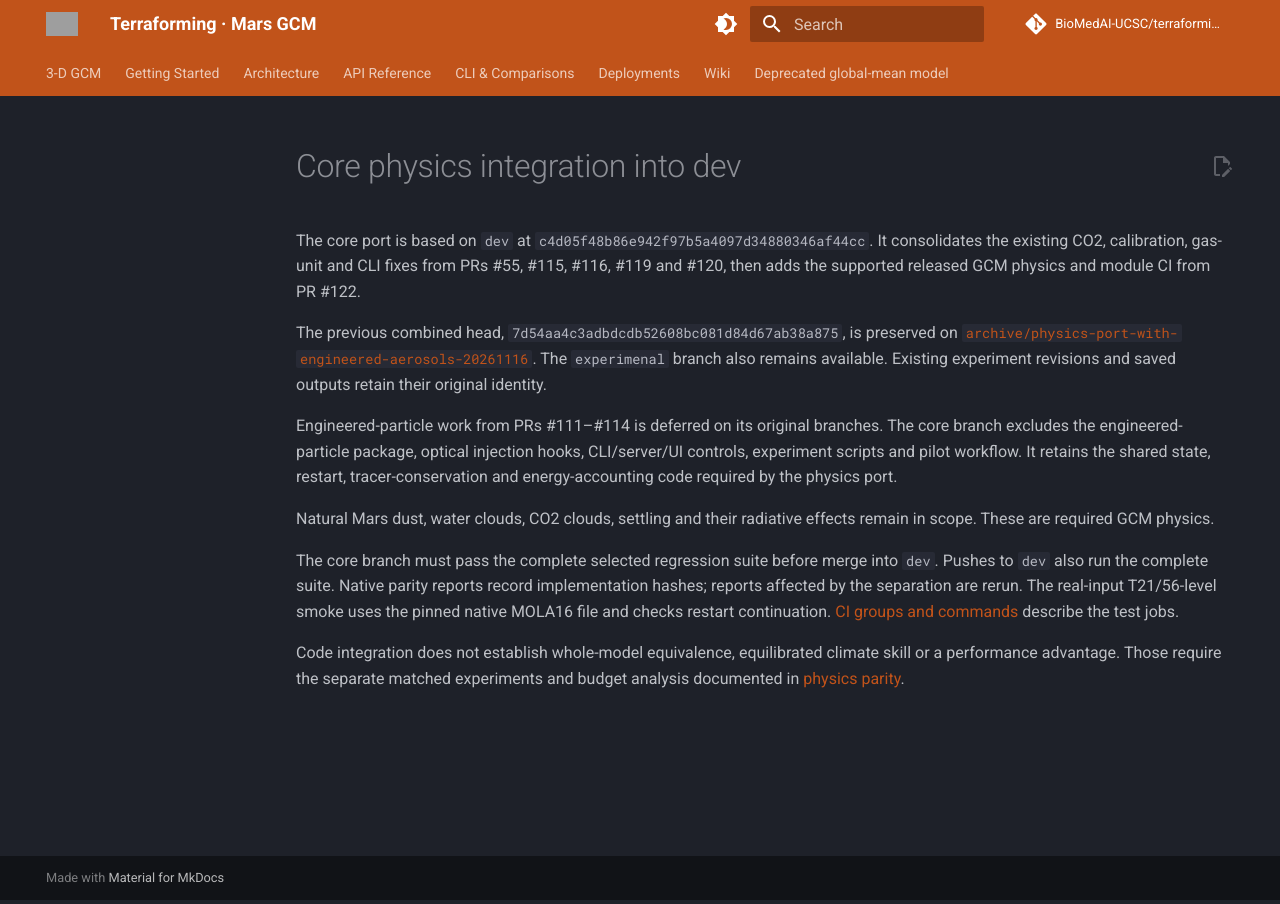
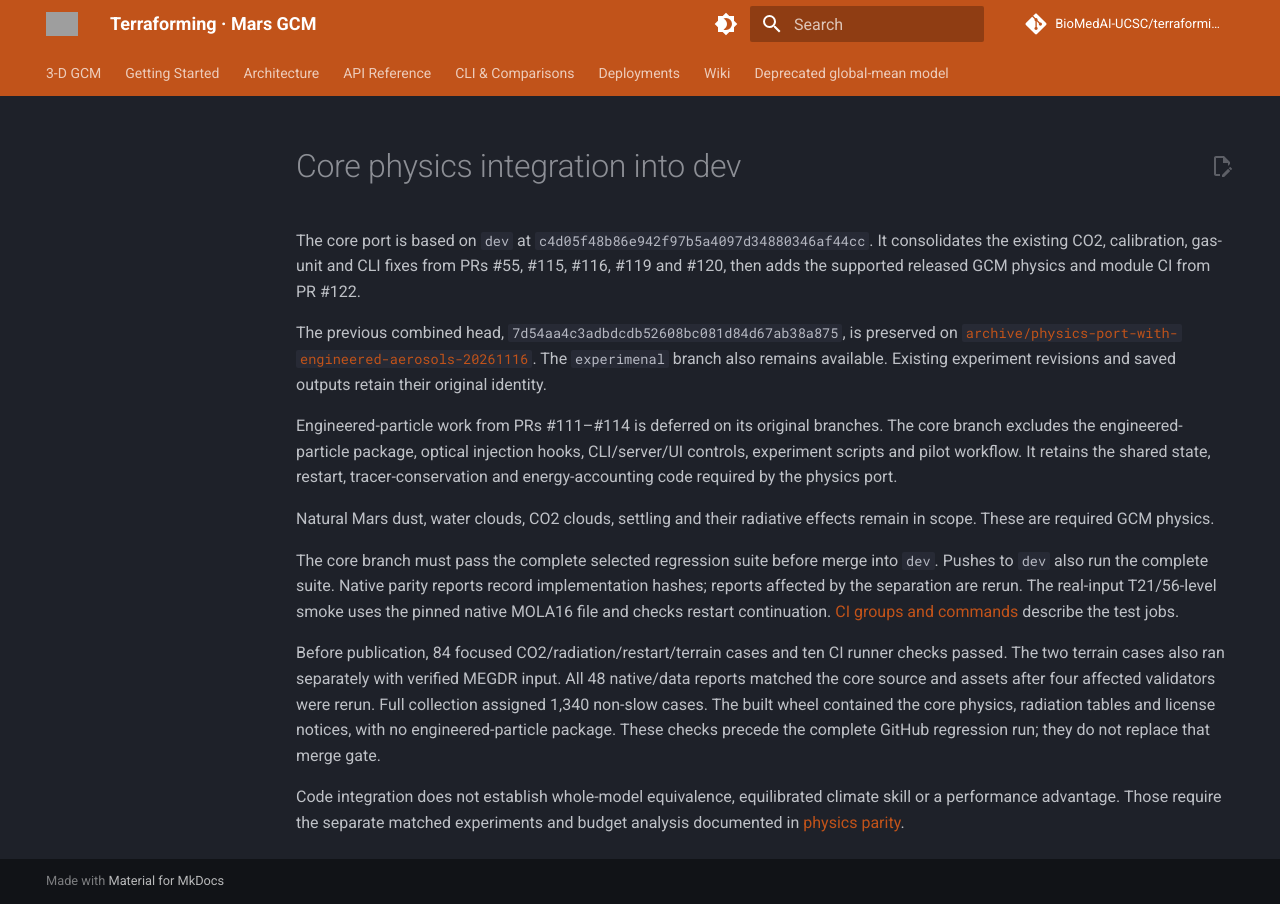
Before and after one commit to BioMedAI-UCSC/terraforming, an MkDocs documentation site: the page built from docs/core-physics-integration.md, in a window 1280 px wide. Built offline with MkDocs 1.6.1 and Material for MkDocs 9.7.7, drawn with Linux system fonts in a browser that asks for light colours; comment, search, counter and statistics services are not loaded; grey boxes are pictures that could not be loaded.

Commit message:
Record core-only integration checks before dev merge

```diff
--- a/docs/core-physics-integration.md
+++ b/docs/core-physics-integration.md
@@ -26,6 +26,14 @@ record implementation hashes; reports affected by the separation are rerun.
 The real-input T21/56-level smoke uses the pinned native MOLA16 file and checks
 restart continuation. [CI groups and commands](ci.md) describe the test jobs.
 
+Before publication, 84 focused CO2/radiation/restart/terrain cases and ten CI
+runner checks passed. The two terrain cases also ran separately with verified
+MEGDR input. All 48 native/data reports matched the core source and assets after
+four affected validators were rerun. Full collection assigned 1,340 non-slow
+cases. The built wheel contained the core physics, radiation tables and license
+notices, with no engineered-particle package. These checks precede the complete
+GitHub regression run; they do not replace that merge gate.
+
 Code integration does not establish whole-model equivalence, equilibrated
 climate skill or a performance advantage. Those require the separate matched
 experiments and budget analysis documented in [physics parity](physics-parity.md).
```
